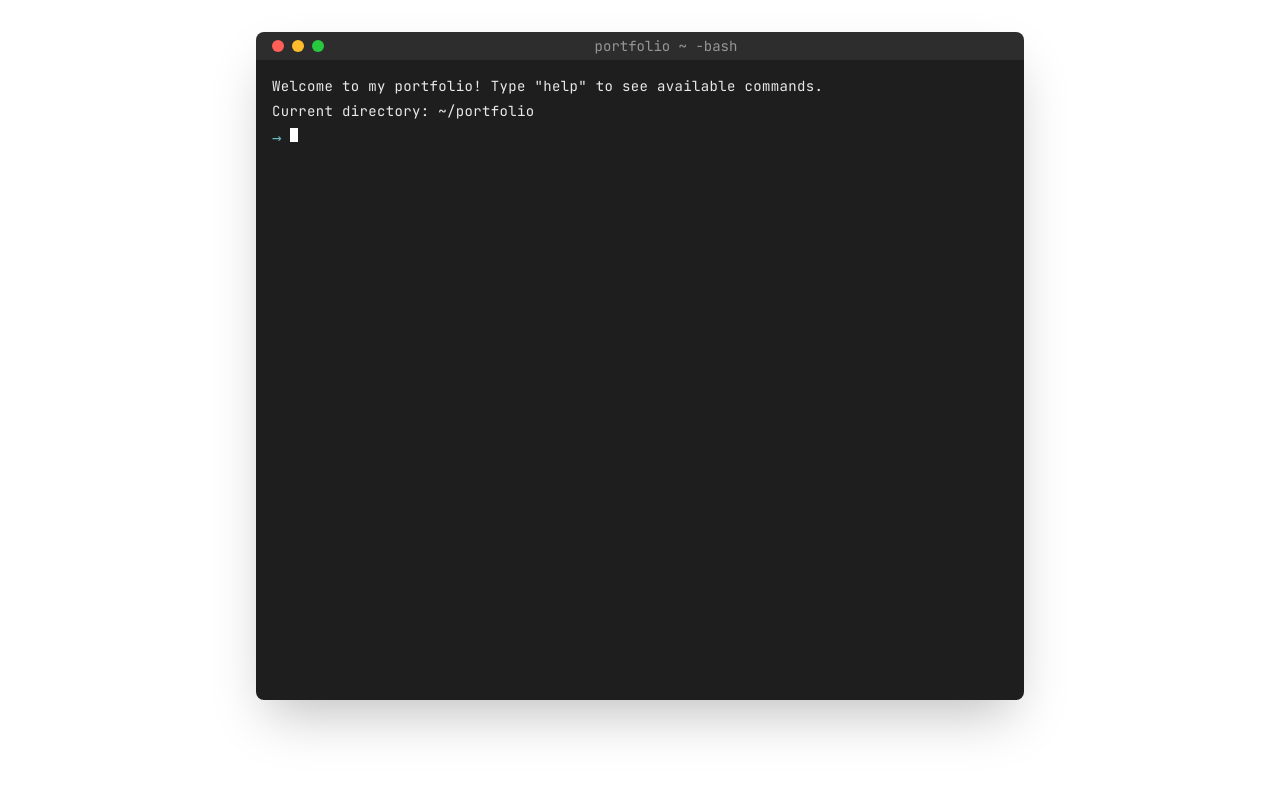
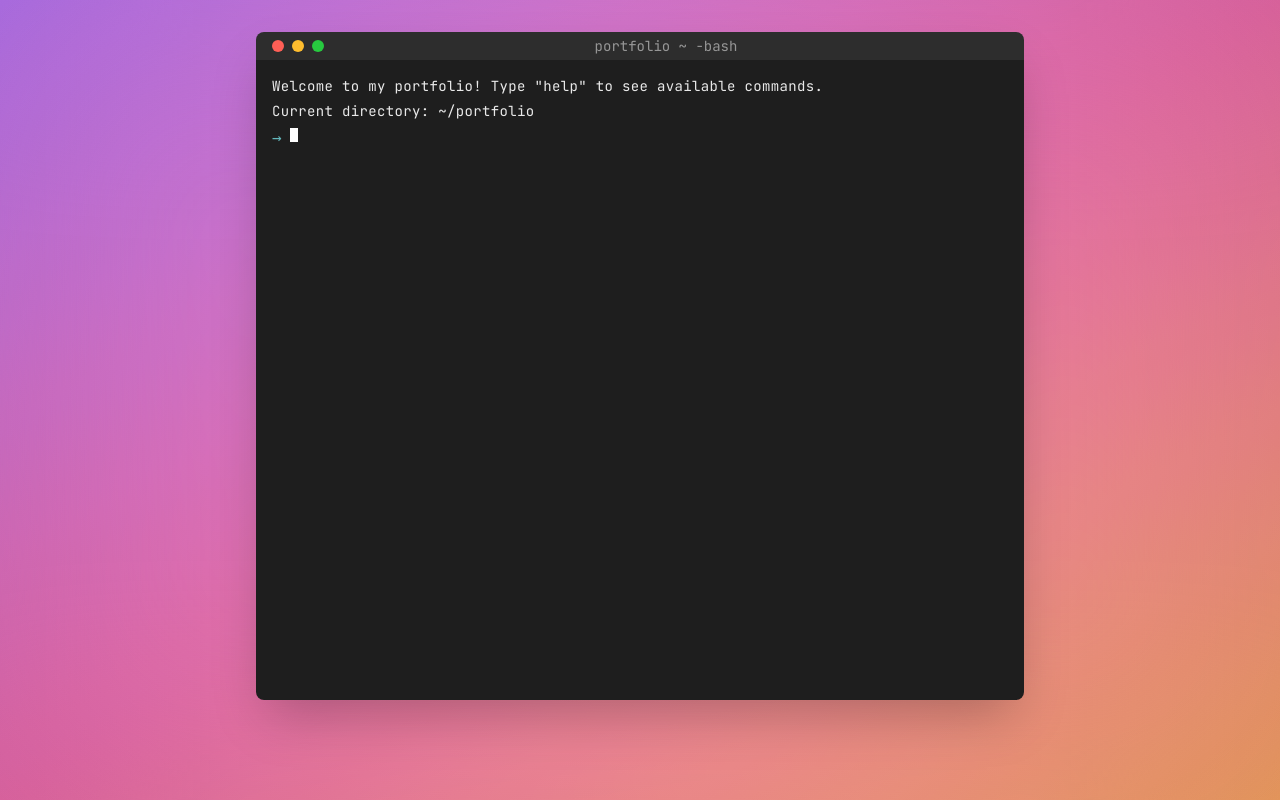
Before and after one commit to anibalalpizar/terminal-portfolio-json, a Next.js app: page / in a window 1280 px wide. Built offline with nearby package versions, Linux system fonts and the light colour scheme.

Commit message:
Add Background component and integrate it into the main layout

```diff
--- a/src/app/page.tsx
+++ b/src/app/page.tsx
@@ -1,9 +1,13 @@
-import { Terminal } from '@/components/Terminal';
+import { Terminal } from "@/components/Terminal";
+import { Background } from "@/components/Background";
 
 export default function Home() {
   return (
-    <main className="container mx-auto p-4 pt-8">
-      <Terminal />
-    </main>
+    <>
+      <Background />
+      <main className="container mx-auto p-4 pt-8 relative z-10">
+        <Terminal />
+      </main>
+    </>
   );
 }
--- /dev/null
+++ b/src/components/Background.tsx
@@ -0,0 +1,15 @@
+export function Background() {
+  return (
+    <div className="fixed inset-0 -z-10">
+      <div className="absolute inset-0 bg-gradient-to-br from-purple-500 via-pink-500 to-orange-400 opacity-80" />
+      <div className="absolute inset-0 backdrop-blur-[100px]" />
+      <div
+        className="absolute inset-0"
+        style={{
+          background:
+            "radial-gradient(circle at 50% 50%, rgba(255, 255, 255, 0.1) 0%, rgba(0, 0, 0, 0.1) 100%)",
+        }}
+      />
+    </div>
+  );
+}
```
